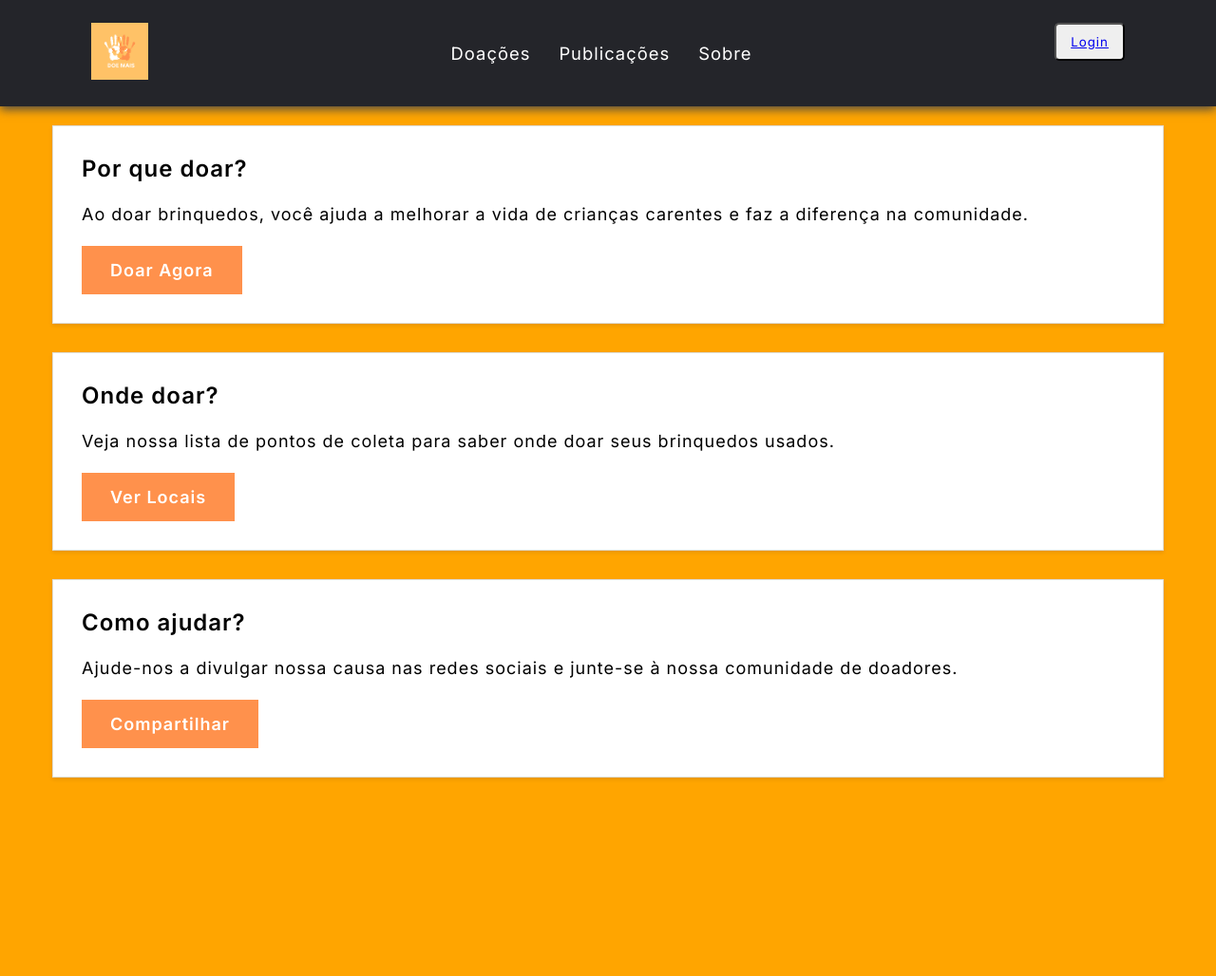
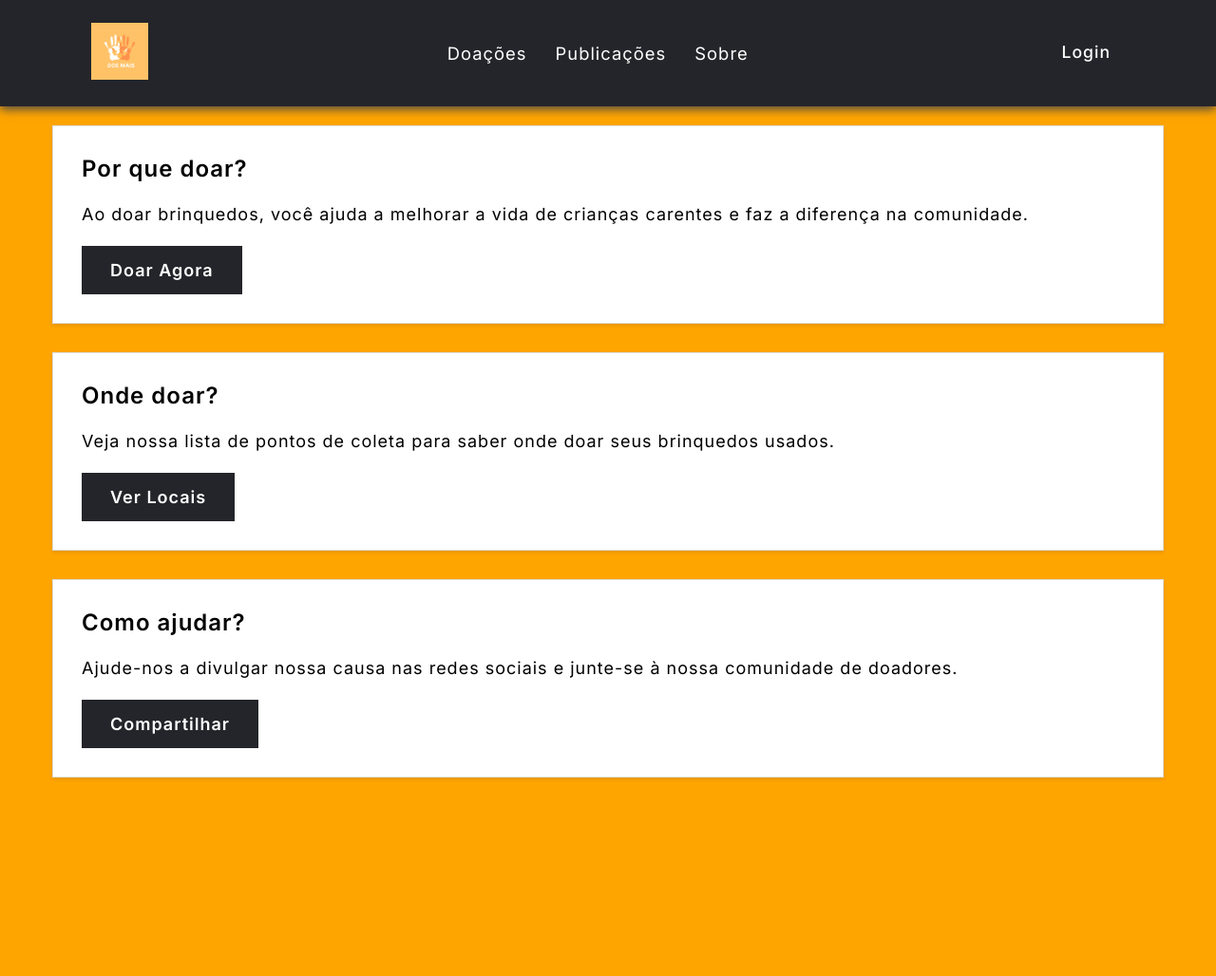
Before and after one commit to pazin609/Reposiorio_Doe_Mais, a PHP site: the page made by Paginas Html/sobre.html in a window 1280 px wide. Shown: the top 1028 px of the page at 95% size. Run offline with PHP 8.4, Linux system fonts and the light colour scheme.

Commit message:
v19
commitando

```diff
--- a/Páginas CSS/sobre.css
+++ b/Páginas CSS/sobre.css
@@ -67,22 +67,29 @@
     color: orange;
 }
 
-.login-button-menu{
-    padding: 10px 15px;
-    border-radius: 5px;
-    transition: 0.4s;
+.login-button{
+  position: relative;
+  margin-top: 0.5%;
 }
 
-.login-button-menu:hover{
-    opacity: 0.8;
-    background-color: orange;
+.login-button-menu{
+    border: none;
+    padding: 15px;
+    transition: 0.4s;
+    background-color: #24252a;
 }
 
-.login-button-menu button a{
+.login-button-menu a:hover{
+    opacity: 1;
+    color: orange;
+}
+
+.login-button-menu a{
     text-decoration: none;
     color: #fff;
     font-weight: 500;
     font-size: 1.1rem;
+    transition: 0.4s;
 }
 
 .mobile-menu-icon{
@@ -132,7 +139,7 @@
   }
 
   .card button {
-    background-color: #FF914C;
+    background-color: #24252a;
     border: none;
     color: #fff;
     font-size: 18px;
```
